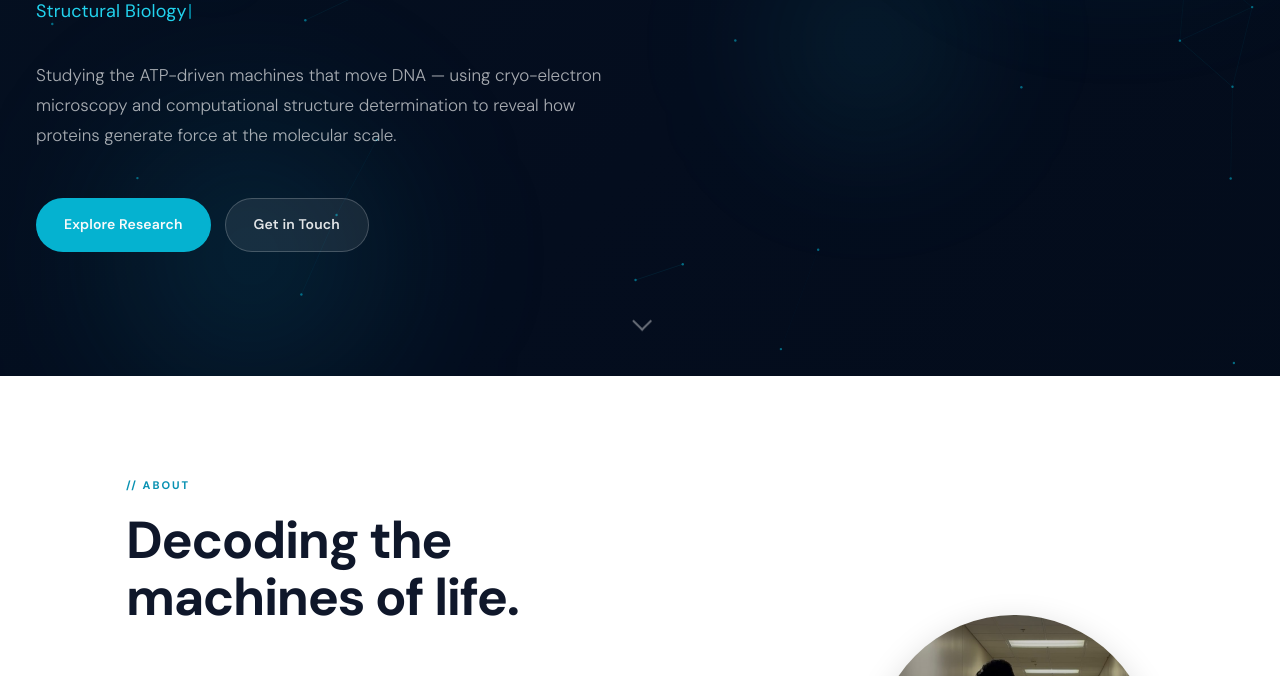
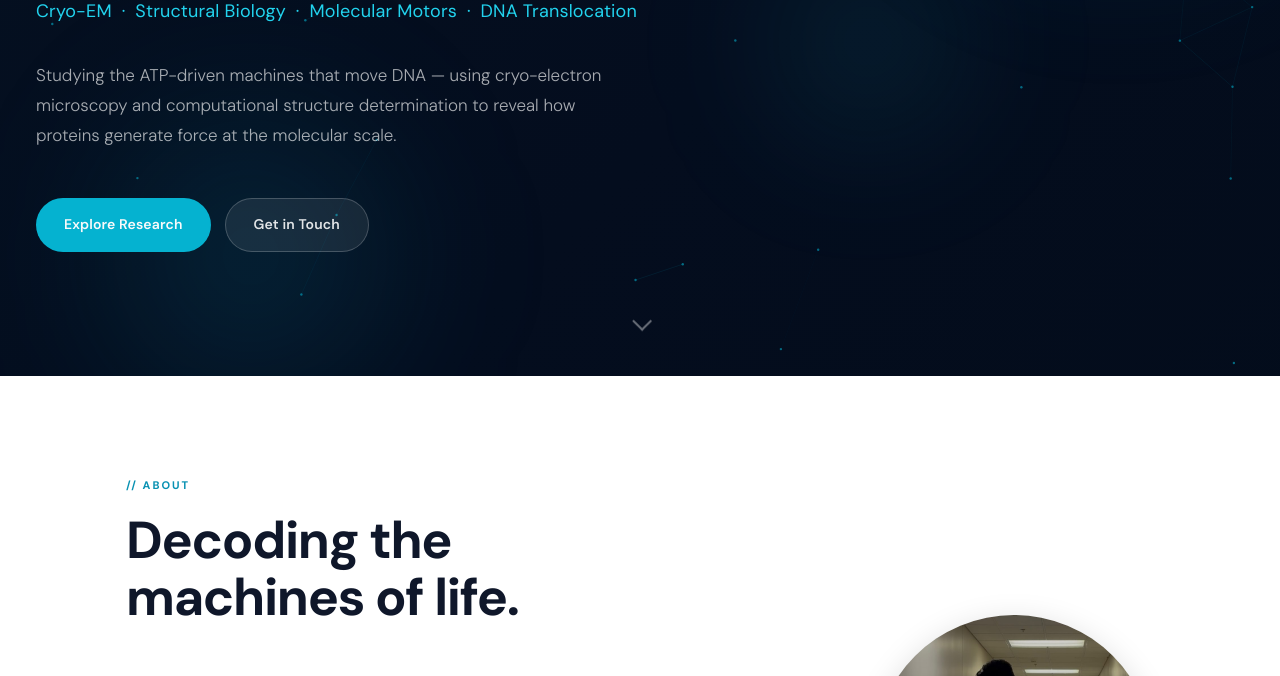
Before and after one commit to thedibendu/thedibendu.github.io, a plain HTML site: page index.html in a window 1280 px wide. Shown: the part 424-1100 px from the top of the page. Drawn offline with Linux system fonts and the light colour scheme.

Commit message:
typewite change to static

```diff
--- a/index.html
+++ b/index.html
@@ -62,7 +62,7 @@
       <!-- Name with subtle glow -->
       <h1 class="hero-name">Dibendu<br>Singh</h1>
 
-      <p class="hero-tags"><span id="typed-text"></span><span class="typed-cursor" aria-hidden="true">|</span></p>
+      <p class="hero-tags">Cryo-EM &nbsp;·&nbsp; Structural Biology &nbsp;·&nbsp; Molecular Motors &nbsp;·&nbsp; DNA Translocation</p>
 
       <p class="hero-bio">
         Studying the ATP-driven machines that move DNA — using cryo-electron
@@ -424,26 +424,6 @@
     })();
 
 
-    /* ── 6. Typewriter effect ── */
-    (function () {
-      const el = document.getElementById('typed-text');
-      if (!el) return;
-      const words = ['Cryo-EM', 'Structural Biology', 'Molecular Motors', 'DNA Translocation', 'Model Building'];
-      let wi = 0, ci = 0, del = false;
-
-      function tick() {
-        const w = words[wi];
-        if (!del) {
-          el.textContent = w.slice(0, ++ci);
-          if (ci === w.length) { del = true; setTimeout(tick, 2000); return; }
-        } else {
-          el.textContent = w.slice(0, --ci);
-          if (ci === 0) { del = false; wi = (wi + 1) % words.length; }
-        }
-        setTimeout(tick, del ? 50 : 95);
-      }
-      tick();
-    })();
 
 
   </script>
```
